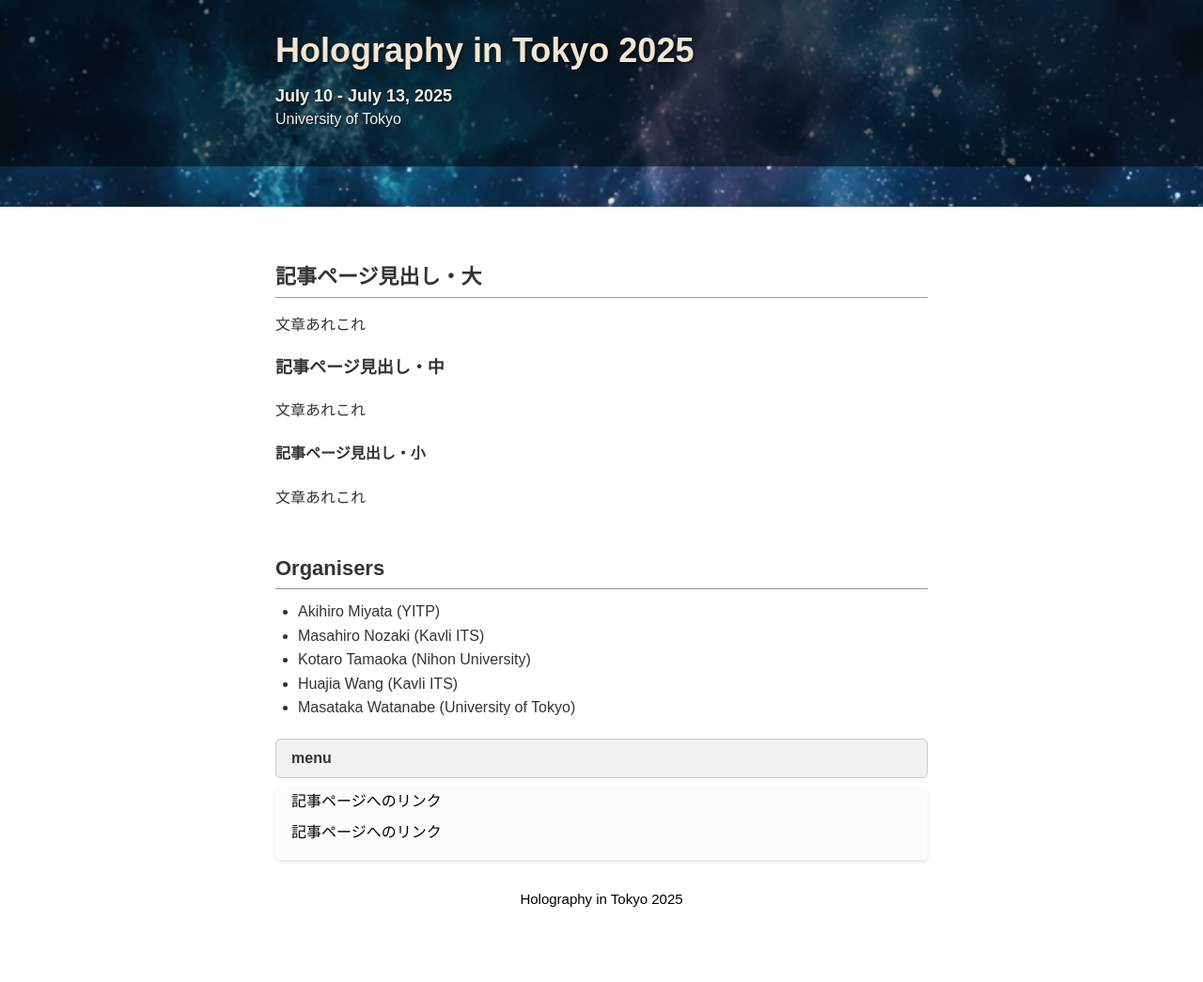
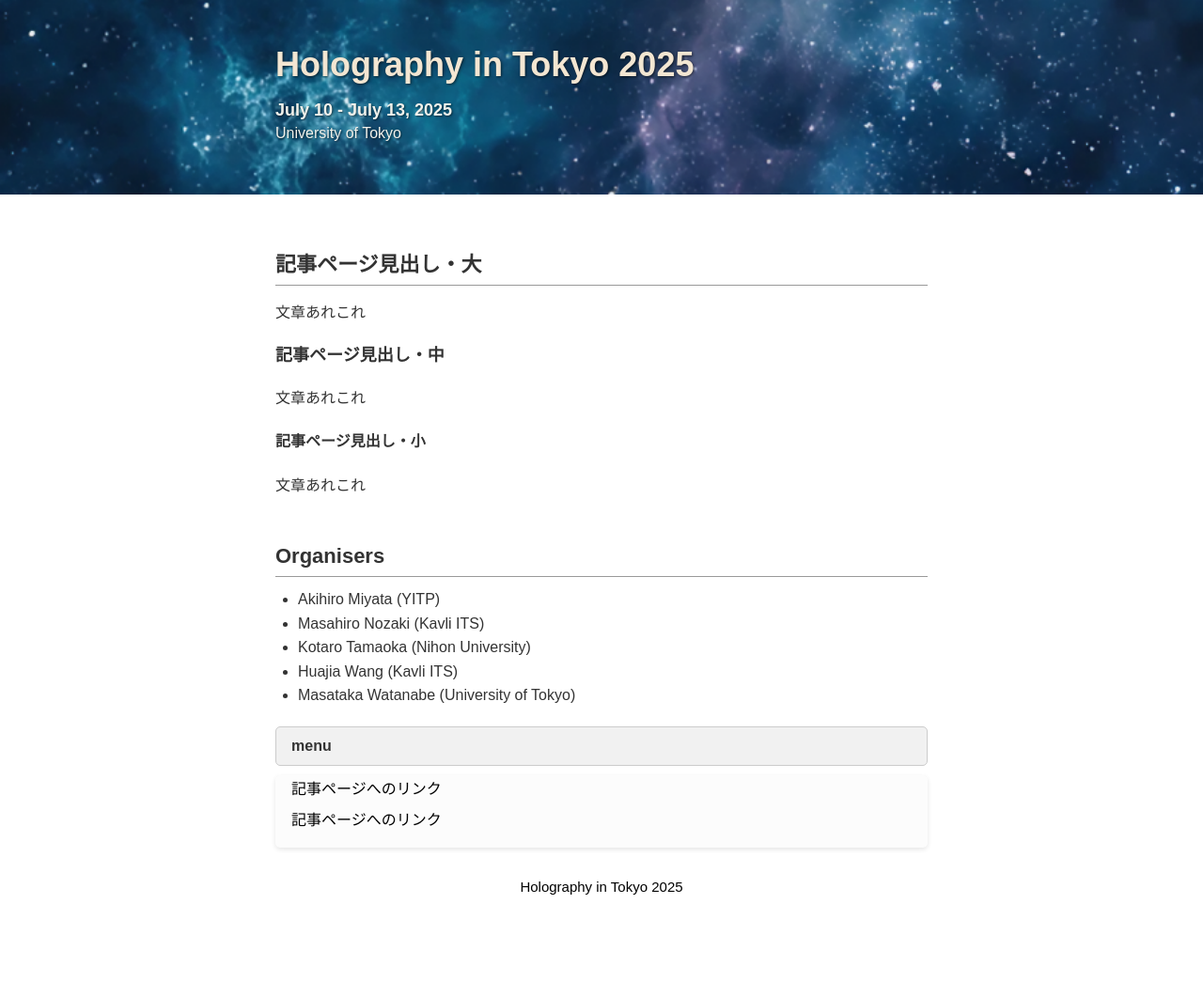
Before and after one commit to holography-workshop/tokyo-holography-2025, a plain HTML site: page index.html in a window 1280 px wide. Shown: the whole page at 94% size. Drawn offline with Linux system fonts and the light colour scheme.

Commit message:
Update index.css

```diff
--- a/index.css
+++ b/index.css
@@ -1,4 +1,5 @@
 @charset "UTF-8";
+
 body {
   margin: 0;
   padding: 0;
@@ -14,17 +15,9 @@ body {
 }
 
 header {
-  position: relative;
   background: url("img/universe_space04.png") center center / cover no-repeat;
   color: #fff;
-  min-height: 220px;
-}
-
-.header-overlay {
-  background-color: rgba(0, 0, 0, 0.5);
-  width: 100%;
-  height: 100%;
-  padding: 25px 0;
+  padding: 40px 0; /* 高さを調整（overlayなしの代わりにpaddingで） */
 }
 
 h1 {
@@ -32,14 +25,14 @@ h1 {
   font-weight: bold;
   margin: 0;
   color: #f3e6d2;
-  text-shadow: 1px 1px 3px rgba(0, 0, 0, 0.8);
+  text-shadow: 1px 1px 3px rgba(0, 0, 0, 0.6);
 }
 
 .description {
   line-height: 1.2;
   color: #f3f2eb;
   margin: 0.5em 0 1em 0;
-  text-shadow: 1px 1px 2px rgba(0, 0, 0, 0.7);
+  text-shadow: 1px 1px 2px rgba(0, 0, 0, 0.5);
 }
 
 .event-date {
@@ -112,8 +105,7 @@ a {
   font-weight: normal;
 }
 
-aside {
-}
+aside {}
 
 #middle-inner {
   padding: 20px 0 20px 0;
@@ -186,6 +178,7 @@ blockquote {
   margin: 10px;
 }
 
+/* responsive */
 @media screen and (max-width: 767px) {
   #header-container {
     margin: 0;
```
